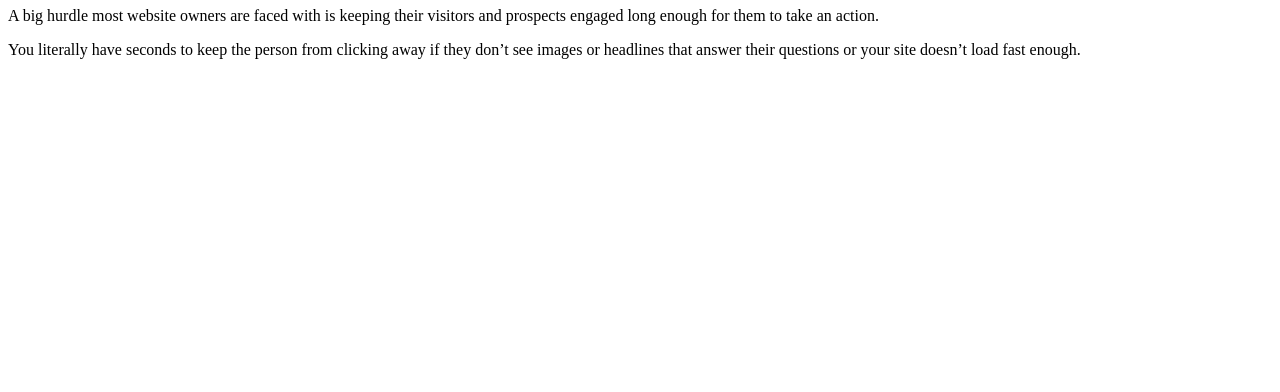
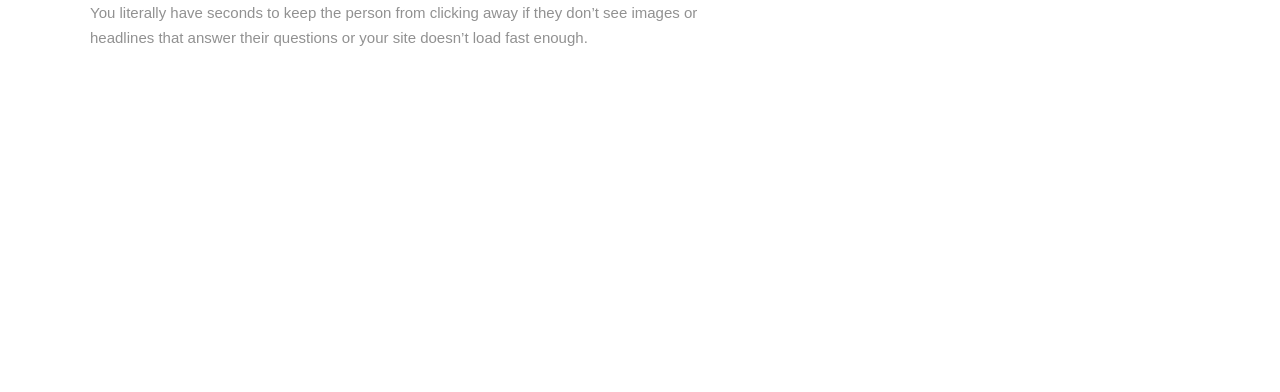
Before and after one commit to saikatm3121/portfolio, a plain HTML site: page index.html in a window 1280 px wide. Shown: the part 408-800 px from the top of the page. Drawn offline with Linux system fonts and the light colour scheme.

Commit message:
Update index.html

```diff
--- a/index.html
+++ b/index.html
@@ -4,7 +4,7 @@
     <title>
       javascript prictes
     </title>
-    <link rel="stylesheet" type="text/css" href="index.css">
+    <link rel="stylesheet" type="text/css" href="disanx.css">
   </head>
   <body>
   	<div class="container">
```
